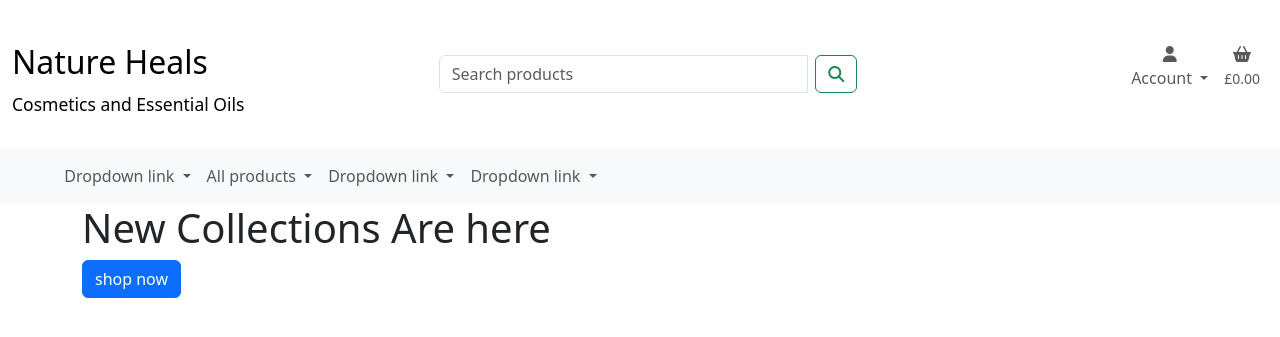
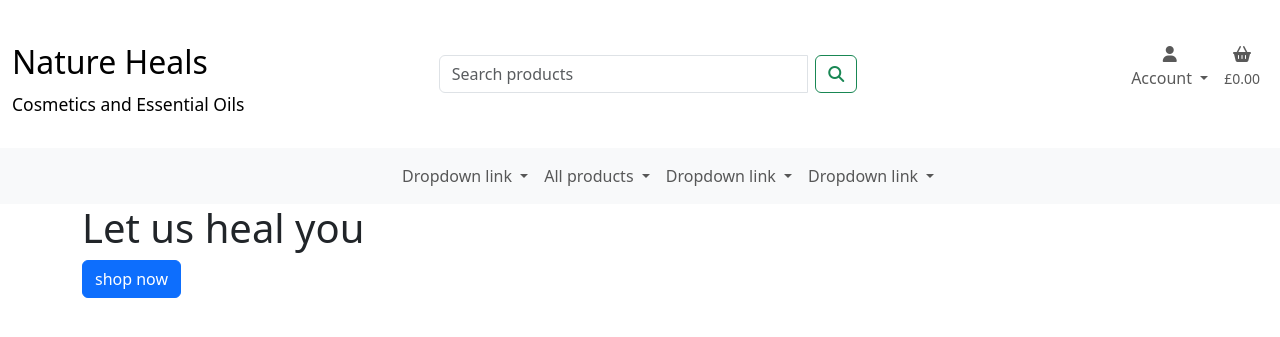
Before and after one commit to vero-nika-2828/nature_heals_v1, a Django app: page / in a window 1280 px wide. Shown: the top 337 px of the page. Run offline with Django 3.2, Linux system fonts and the light colour scheme; some libraries are stand-ins or nearby versions.

Commit message:
Update header element

```diff
--- a/home/templates/home/index.html
+++ b/home/templates/home/index.html
@@ -8,7 +8,7 @@
     <div class="container h-100 pink-300">
         <div class="row">
             <div class="col">
-                <h1>New Collections Are here</h1>
+                <h1>Let us heal you </h1>
                 <div class="btn btn-primary">shop now</div>
             </div>
         </div>
--- a/templates/includes/main-nav.html
+++ b/templates/includes/main-nav.html
@@ -1,28 +1,24 @@
       <div class="collapse navbar-collapse" id="main-navbar">
-        <ul class="navbar-nav">
-          <!--<li class="nav-item">
-            <a class="nav-link active" aria-current="page" href="#">Home</a>
-          </li>
-          <li class="nav-item">
-            <a class="nav-link" href="#">Features</a>
-          </li>
-          <li class="nav-item">
-            <a class="nav-link" href="#">Pricing</a>
-          </li>-->
+        <ul class="navbar-nav align-items-center mx-auto ">
+          <!--Option 1-->
           <li class="nav-item dropdown">
             <a class="nav-link dropdown-toggle" href="#" id="navbarDropdownMenuLink" role="button" data-bs-toggle="dropdown" aria-expanded="false">
               Dropdown link
             </a>
+            <!--Option 1 Sub Options-->
             <ul class="dropdown-menu" aria-labelledby="navbarDropdownMenuLink">
               <li><a class="dropdown-item" href="#">Action</a></li>
               <li><a class="dropdown-item" href="#">Another action</a></li>
               <li><a class="dropdown-item" href="#">Something else here</a></li>
             </ul>
           </li>
+
+          <!--Option 2-->
           <li class="nav-item dropdown">
             <a class="nav-link dropdown-toggle" href="#" id="navbarDropdownMenuLink" role="button" data-bs-toggle="dropdown" aria-expanded="false">
              All products
             </a>
+            <!--Option 2 Sub Options-->
             <ul class="dropdown-menu" aria-labelledby="navbarDropdownMenuLink">
               <li><a class="dropdown-item" href="#">By price</a></li>
               <li><a class="dropdown-item" href="#">By rating</a></li>
@@ -31,10 +27,12 @@
             </ul>
           </li>
 
+          <!--Option 3-->
           <li class="nav-item dropdown">
             <a class="nav-link dropdown-toggle" href="#" id="navbarDropdownMenuLink" role="button" data-bs-toggle="dropdown" aria-expanded="false">
               Dropdown link
             </a>
+            <!--Option 3 Sub Options-->
             <ul class="dropdown-menu" aria-labelledby="navbarDropdownMenuLink">
               <li><a class="dropdown-item" href="#">Action</a></li>
               <li><a class="dropdown-item" href="#">Another action</a></li>
@@ -42,10 +40,12 @@
             </ul>
           </li>
 
+           <!--Option 4-->
           <li class="nav-item dropdown">
             <a class="nav-link dropdown-toggle" href="#" id="navbarDropdownMenuLink" role="button" data-bs-toggle="dropdown" aria-expanded="false">
               Dropdown link
             </a>
+            <!--Option 4 Sub Options-->
             <ul class="dropdown-menu" aria-labelledby="navbarDropdownMenuLink">
               <li><a class="dropdown-item" href="#">Action</a></li>
               <li><a class="dropdown-item" href="#">Another action</a></li>
--- a/templates/includes/mobile-top-header.html
+++ b/templates/includes/mobile-top-header.html
@@ -8,6 +8,7 @@
 
 </div>
 
+<!--Search bar for Mobile view-->
 <ul>
   <li class="list-inline-item">
     <a class="nav-link d-block d-lg-none" href="#" id="mobile-search" data-toggle="dropdown" aria-haspopup="true"
@@ -26,7 +27,7 @@
     </div>
   </li>
 
-
+        <!--Account for Mobile view-->
         <li class="list-inline-item dropdown text-center" >
           <a class="nav-link dropdown-toggle d-block d-lg-none" href="#"  data-bs-toggle="dropdown" aria-expanded="false">
           <div><i class="fa-solid fa-user"></i></div>
@@ -59,6 +60,7 @@
           </ul>
         </li>
 
+      <!--Basket for Mobile view-->
       <li class="list-inline-item text-center">
         <a class="nav-link d-block d-lg-none" href="#">
           <div><i class="fa-solid fa-basket-shopping list-inline-item"></i></div>
```
Also changed, not shown: templates/base.html (+14 -7 lines).
